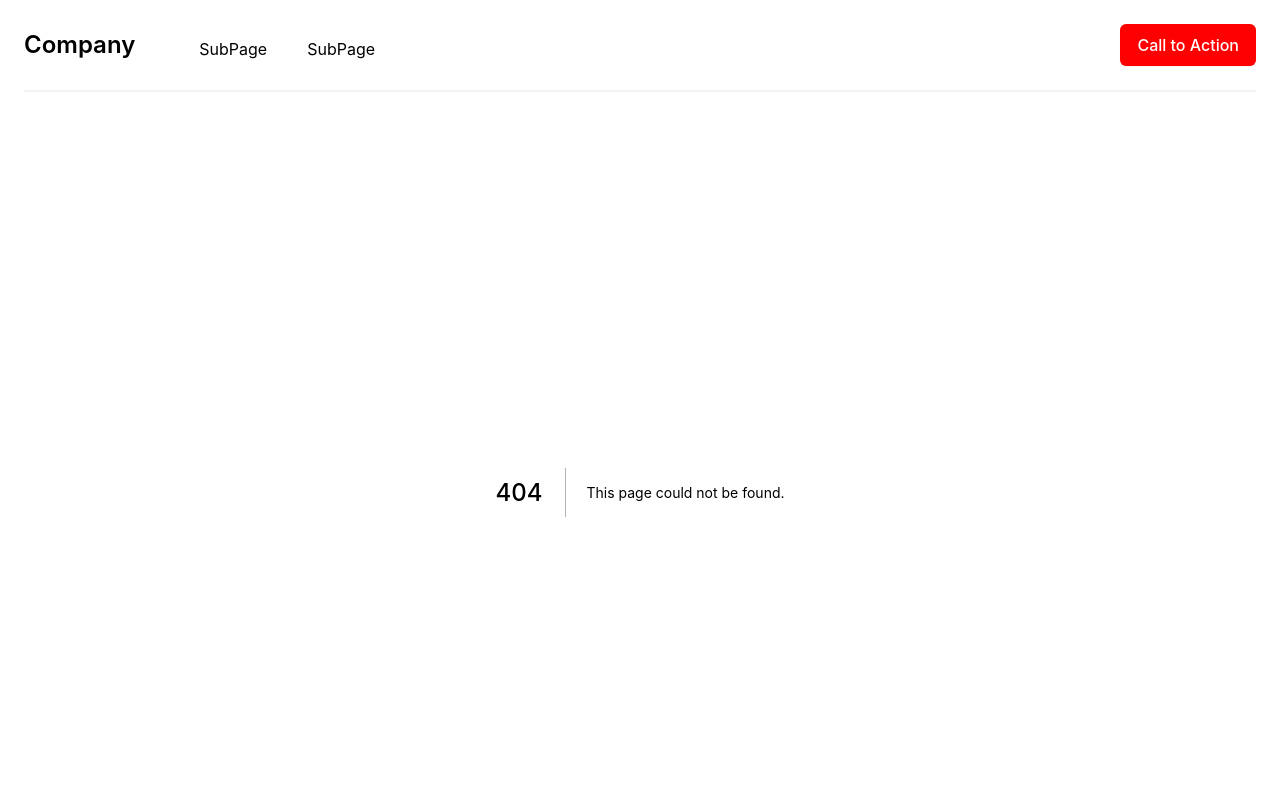
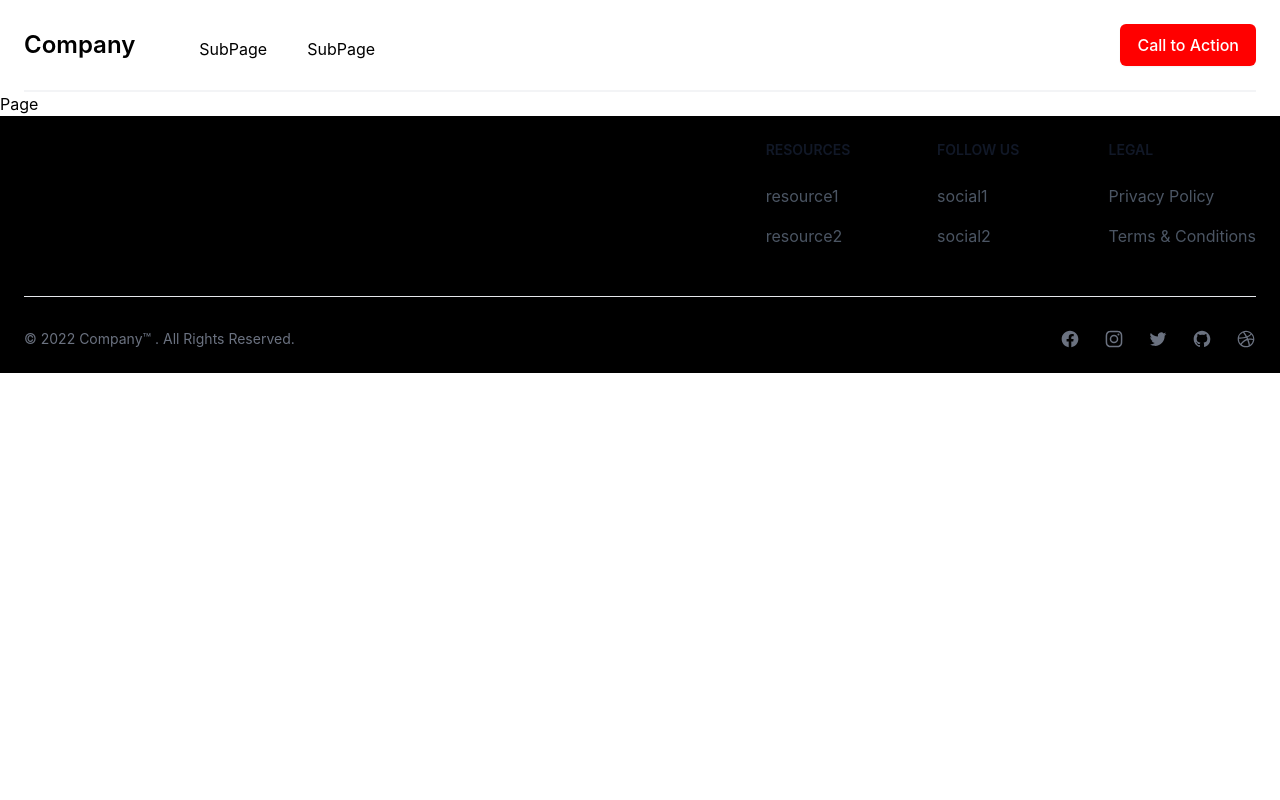
Before and after one commit to HubertWojcik10/sports-website, a Next.js app: page /page1 in a window 1280 px wide. Before the commit this address had no page. Shown: the top 800 px of the page. Built offline with nearby package versions, Linux system fonts and the light colour scheme.

Commit message:
sample pages and PageComps

```diff
--- /dev/null
+++ b/components/_page1/PageComp.js
@@ -0,0 +1,9 @@
+import React from 'react'
+
+const PageComp = () => {
+  return (
+    <div>PageComp</div>
+  )
+}
+
+export default PageComp
--- /dev/null
+++ b/components/_page2/PageComp.js
@@ -0,0 +1,9 @@
+import React from 'react'
+
+const PageComp = () => {
+  return (
+    <div>PageComp</div>
+  )
+}
+
+export default PageComp
--- /dev/null
+++ b/pages/page1.js
@@ -0,0 +1,11 @@
+import React from 'react'
+
+const Page = () => {
+  return (
+    <div>
+        Page
+    </div>
+  )
+}
+
+export default Page
--- /dev/null
+++ b/pages/page2.js
@@ -0,0 +1,11 @@
+import React from 'react'
+
+const Page = () => {
+  return (
+    <div>
+        Page
+    </div>
+  )
+}
+
+export default Page
```
